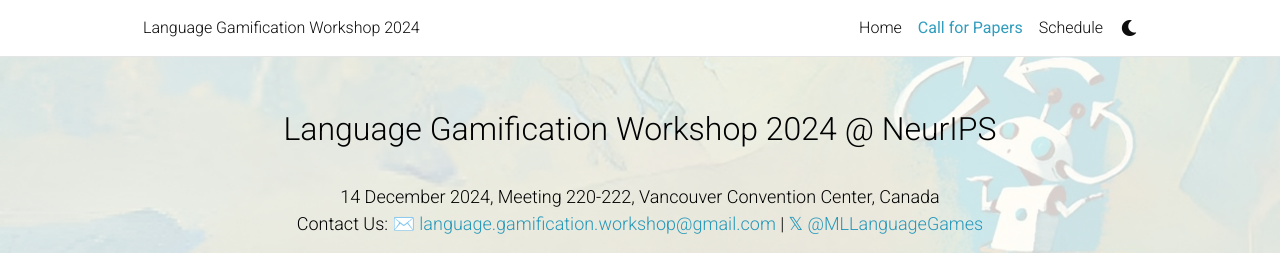
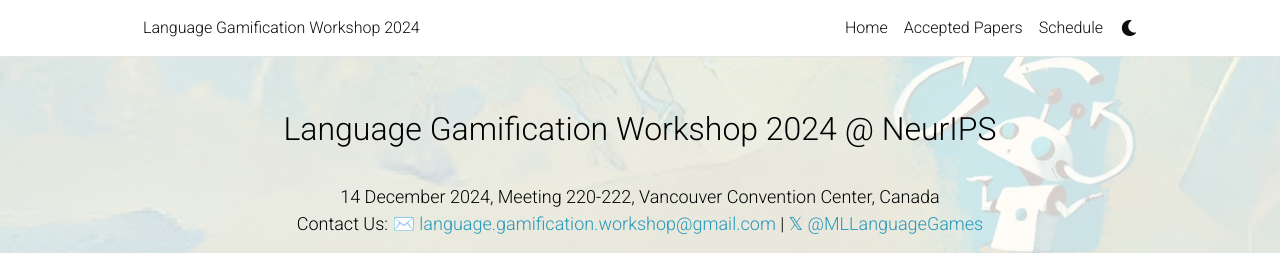
Before and after one commit to opensourcing-foundation-models/opensourcing-foundation-models.github.io, a Jekyll site: the page built from _pages/call_for_paper.md, in a window 1280 px wide. Shown: the top 253 px of the page. Built offline with Jekyll 4.4.1, drawn with Linux system fonts in a browser that asks for light colours; emoji names are drawn with the system emoji font; comment, search, counter and statistics services are not loaded; a style sheet for code colours, icons or effects is not loaded.

Commit message:
replace call_for_page page with accepted_papers button

```diff
--- a/_includes/header.html
+++ b/_includes/header.html
@@ -43,6 +43,9 @@
                 </a>
               </li> -->
               {%- endif %}
+              <li class="nav-item">
+                <a class="nav-link" href="https://openreview.net/group?id=NeurIPS.cc/2024/Workshop/LanGame&referrer=%5BHomepage%5D(%2F)#tab-accept-spotlight">Accepted Papers</a>
+              </li>
 
               <!-- Other pages -->
               {%- assign sorted_pages = site.pages | sort: "nav_order" -%}
```
Also changed, not shown: _pages/call_for_paper.md (+1 -1 lines).
